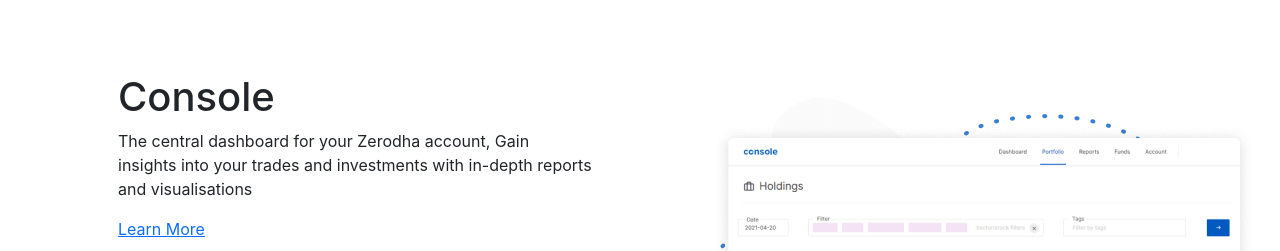
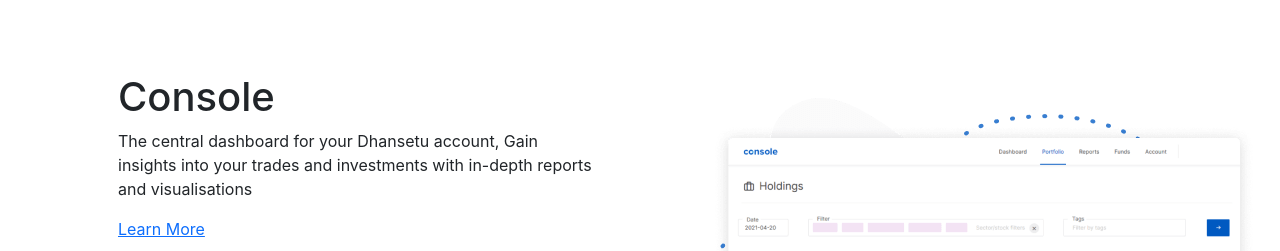
Before and after one commit to aditya1383/Stock-frontend, a React (Vite) app in the folder frontend/: page /product in a window 1280 px wide. Shown: the part 1000-1251 px from the top of the page. Built offline with nearby package versions, Linux system fonts and the light colour scheme.

Commit message:
Update ProductPage.jsx

```diff
--- a/frontend/src/landing_page/product/ProductPage.jsx
+++ b/frontend/src/landing_page/product/ProductPage.jsx
@@ -10,7 +10,7 @@
         <Hero />
         <LeftSection imageURL="media/images/kite.png" productName="Coin" productDescription="Our ultra-fast flagship trading platform with streaming market data, advanced charts, an elegant UI, and more. Enjoy the Kite experience seamlessly on your Android and IOS devices" tryDemo="" LearnMore="" googlePlay="" appStore="" />
 
-        <RightSection imageURL="media/images/console.png" productName="Console" productDescription="The central dashboard for your Zerodha account, Gain insights into your trades and investments with in-depth reports and visualisations" LearnMore=""/>
+        <RightSection imageURL="media/images/console.png" productName="Console" productDescription="The central dashboard for your Dhansetu account, Gain insights into your trades and investments with in-depth reports and visualisations" LearnMore=""/>
 
         <LeftSection imageURL="media/images/coin.png" productName="Coin" productDescription="Buy direct mutual funds online, commission-free, delivered directly to your Demat account, Enjoy the investment experience on your Android and IOS devices" tryDemo="" learnMore="" googlePlay="" appStore="" />
 
```
